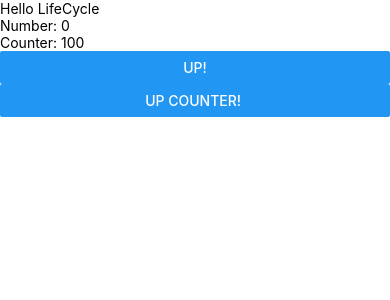
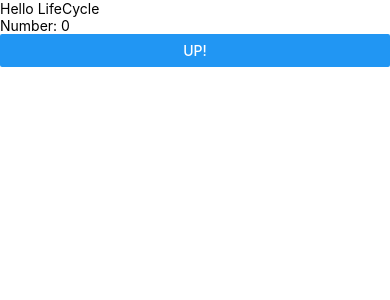
Before and after one commit to alpagu872/LifeCycle, a React Native app: screen / in a window 390 px wide. Shown: the top 300 px of the page. Built offline with nearby package versions, Linux system fonts and the light colour scheme.

Commit message:
lifeCycle declarative state end

```diff
--- a/src/App.js
+++ b/src/App.js
@@ -8,15 +8,17 @@ import {
 function App() {
 
   const [number, setNumber] = React.useState(0)
-  const [counter, setCounter] = useState(100)
 
   useEffect(() => {
-    console.log("Number updated");
+    console.log("Number updated " + number);
   }, [number]);
 
-  useEffect(() =>{
-    console.log("Counter Updated");
-  }, [counter]);
+  function updateCounter(){
+    console.log("1. State value: " + number);
+    setNumber(number +  1)
+    console.log("2. State value: " + number);
+  }
+
 
   return (
     <SafeAreaView>
@@ -24,10 +26,8 @@ function App() {
       <Text>Hello LifeCycle</Text>
 
       <Text>Number: {number}</Text>
-      <Text>Counter: {counter}</Text>
-      <Button title="Up!" onPress={() => setNumber(number + 1)} style={{margin:10}}/>
+      <Button title="Up!" onPress={updateCounter} style={{margin:10}}/>
 
-      <Button title="Up Counter! " onPress={() => setCounter(counter+100)} style={{padding:10}}/>
 
     </SafeAreaView>
   )
```
